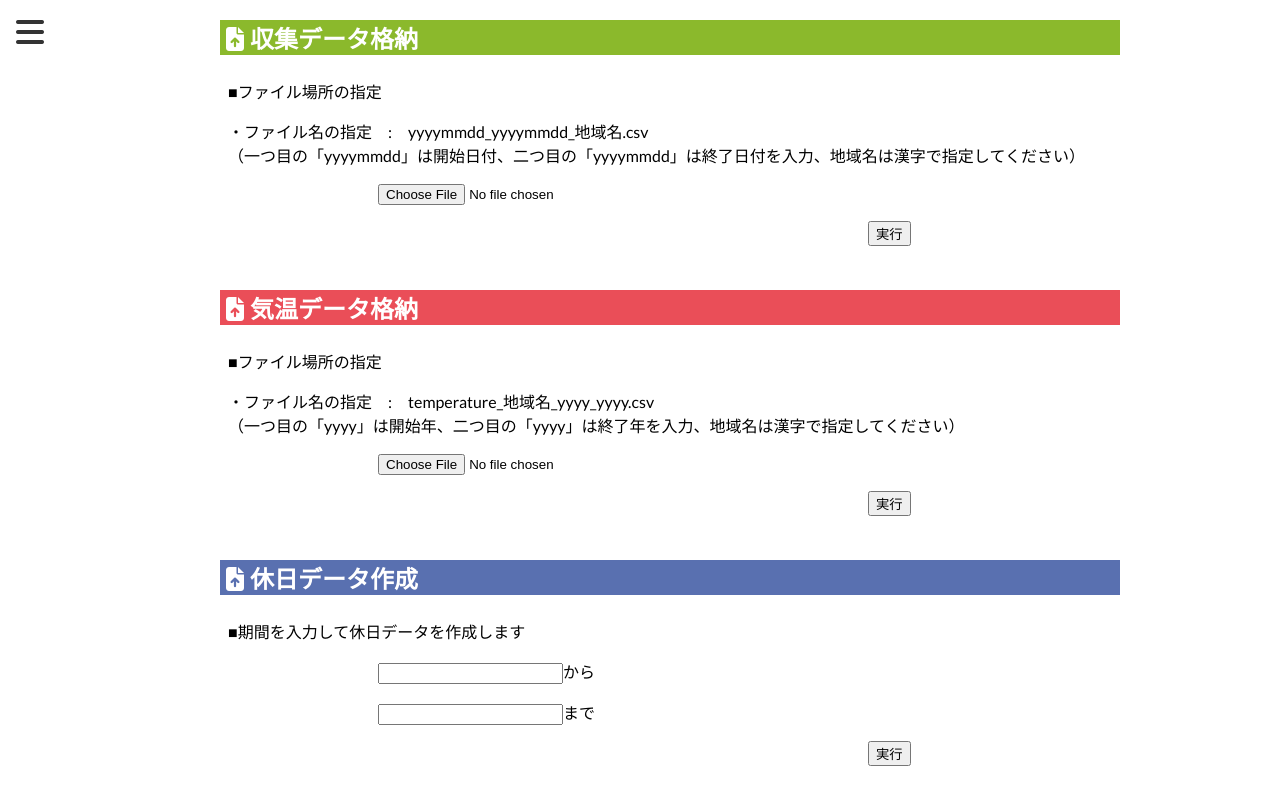
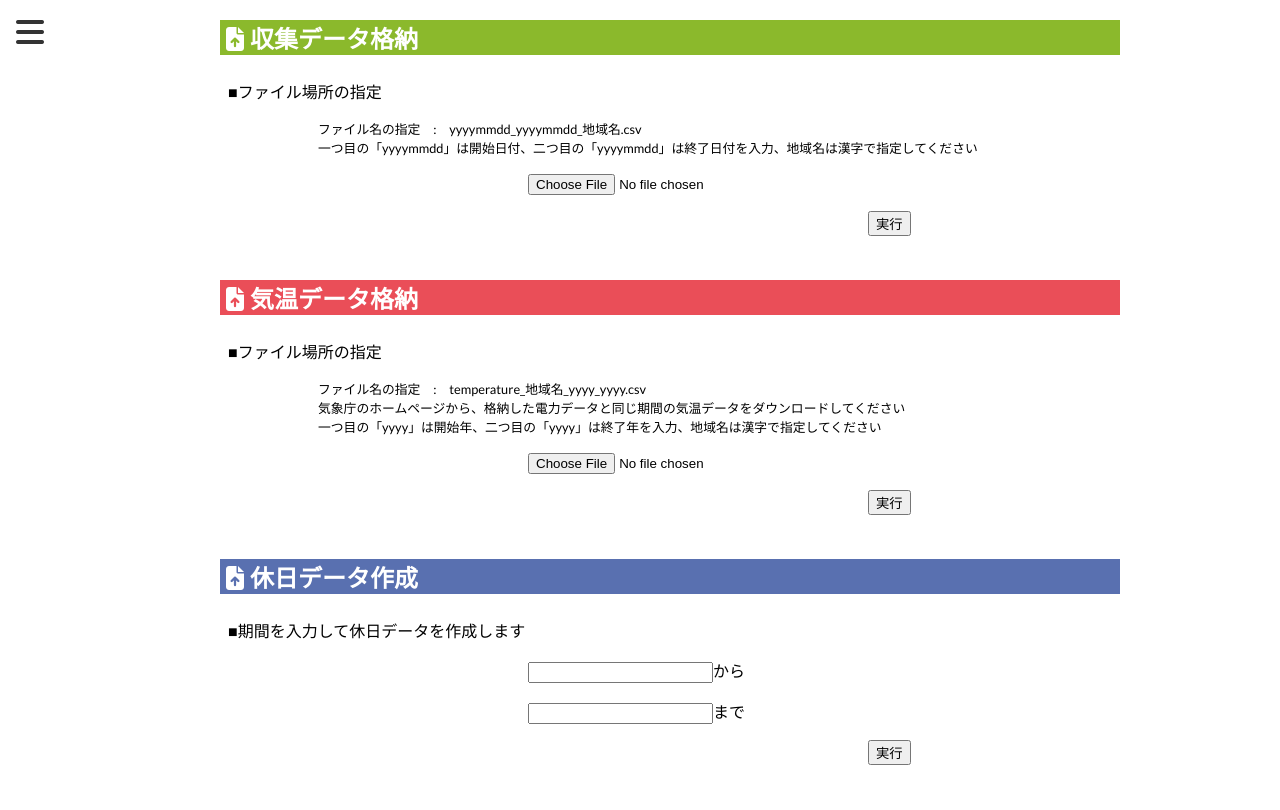
Before and after one commit to yuta-natori/HEMS_energy, a Django app: page / in a window 1280 px wide. Shown: the part 60-870 px from the top of the page. After the commit the page ends 825 px from the top, so only its background shows below. Run offline with Django 3.2, Linux system fonts and the light colour scheme; some libraries are stand-ins or nearby versions.

Commit message:
説明の追加

```diff
--- a/app/static/css/style.css
+++ b/app/static/css/style.css
@@ -176,6 +176,11 @@ body {
   padding: .5em;
 }
 
+.description {
+	font-size: 80%;
+	margin-left: 90px;
+}
+
 .holiday {
 	margin: 20px;
 	margin-left: 220px;
@@ -195,11 +200,12 @@ body {
 }
 
 .reference {
-	margin-left: 150px;
+	margin-left: 300px;
+
 }
 
 .yyyymmdd {
-	margin-left: 150px;
+	margin-left: 300px;
 }
 
 .submit {
--- a/app/templates/app/index.html
+++ b/app/templates/app/index.html
@@ -68,8 +68,8 @@
 
 					<div class="ds_inner">
 						<p class="file_specified">■ファイル場所の指定</p>
-						<p class="explain">・ファイル名の指定　:　yyyymmdd_yyyymmdd_地域名.csv<br>
-						（一つ目の「yyyymmdd」は開始日付、二つ目の「yyyymmdd」は終了日付を入力、地域名は漢字で指定してください）</p>
+						<p class="description">ファイル名の指定　:　yyyymmdd_yyyymmdd_地域名.csv<br>
+						一つ目の「yyyymmdd」は開始日付、二つ目の「yyyymmdd」は終了日付を入力、地域名は漢字で指定してください</p>
 						<form action="{% url 'app:electric_power' %}" method="post">
     						{% csrf_token %}
     						<p class="reference">{{ electricPower.epFile }}</p>
@@ -84,8 +84,9 @@
 
 					<div class="td_inner">
 						<p class="file_specified">■ファイル場所の指定</p>
-						<p class="explain">・ファイル名の指定　:　temperature_地域名_yyyy_yyyy.csv<br>
-						（一つ目の「yyyy」は開始年、二つ目の「yyyy」は終了年を入力、地域名は漢字で指定してください）</p>
+						<p class="description">ファイル名の指定　:　temperature_地域名_yyyy_yyyy.csv<br>
+						気象庁のホームページから、格納した電力データと同じ期間の気温データをダウンロードしてください<br>
+						一つ目の「yyyy」は開始年、二つ目の「yyyy」は終了年を入力、地域名は漢字で指定してください</p>
 						<form action="{% url 'app:temperature' %}" method="post">
     						{% csrf_token %}
     						<p class="reference">{{ temperature.tmpFile }}</p>
@@ -116,6 +117,6 @@
 
 		<script>
 		<!-- jQuery first, then Tether, then Bootstrap JS. -->
-		<script src="https://cdnjs.cloudflare.com/ajax/libs/tether/1.4.0/js/tether.min.js" integrity="sha384-DztdAPBWPRXSA/3eYEEUWrWCy7G5KFbe8fFjk5JAIxUYHKkDx6Qin1DkWx51bBrb" crossorigin="anonymous"></script>
+		<!--<script src="https://cdnjs.cloudflare.com/ajax/libs/tether/1.4.0/js/tether.min.js" integrity="sha384-DztdAPBWPRXSA/3eYEEUWrWCy7G5KFbe8fFjk5JAIxUYHKkDx6Qin1DkWx51bBrb" crossorigin="anonymous"></script>-->
 	</body>
 </html>
```
